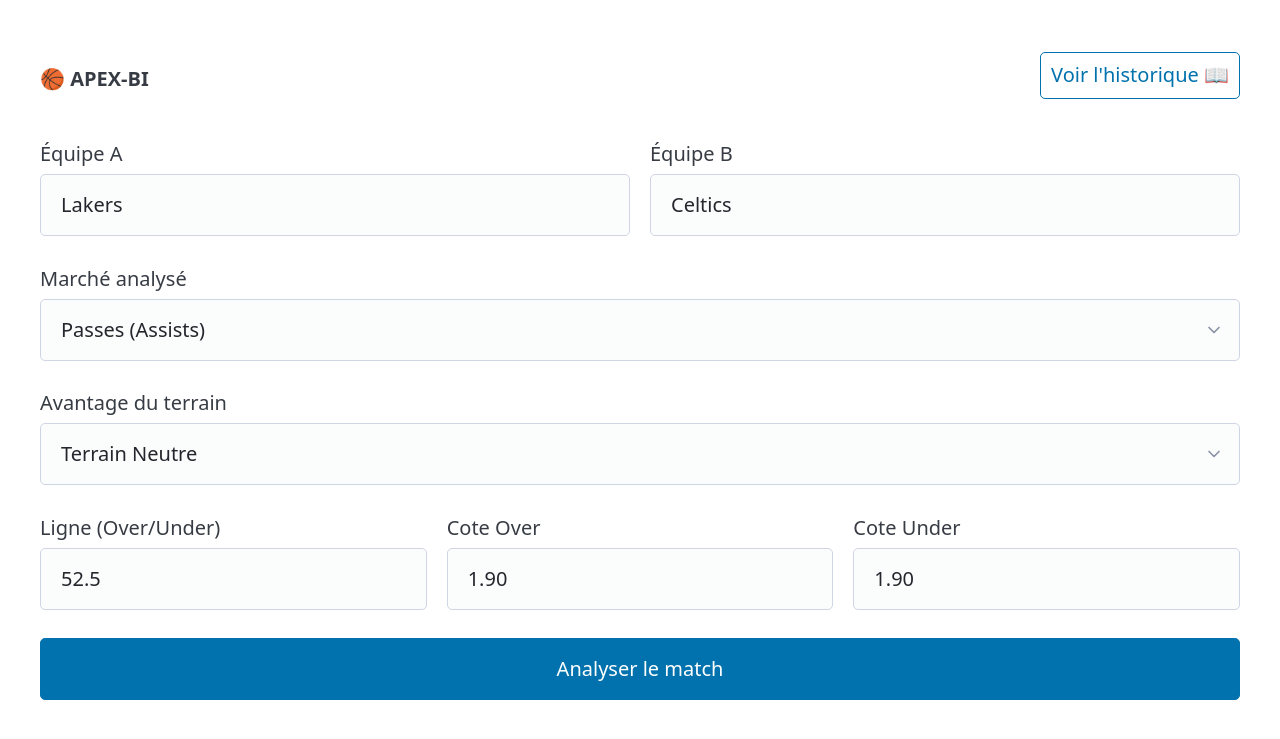
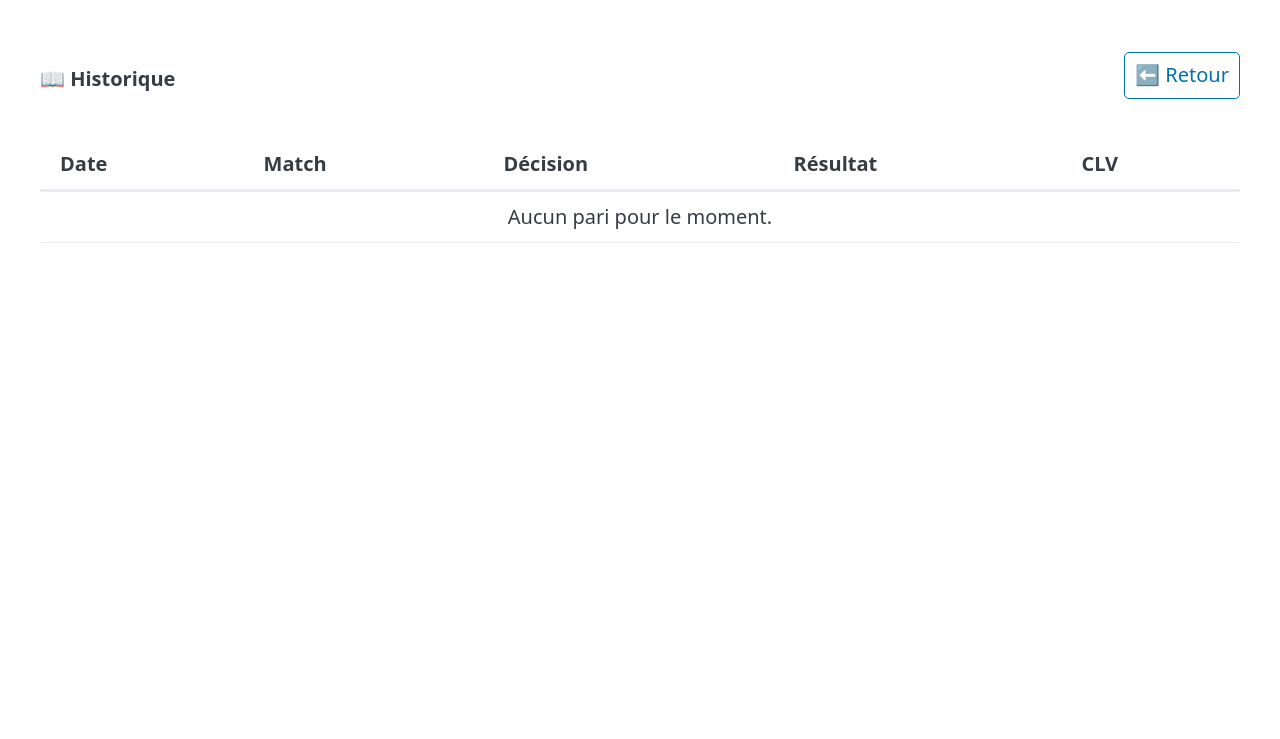
Before and after one commit to hamzypogba0610-pixel/apex-bot237, a FastAPI app: page /historique in a window 1280 px wide. Shown: the top 739 px of the page. Run offline with FastAPI, Linux system fonts and the light colour scheme; some libraries are stand-ins or nearby versions.

Commit message:
Update historique.html

```diff
--- a/templates/historique.html
+++ b/templates/historique.html
@@ -3,189 +3,104 @@
 <head>
     <meta charset="UTF-8">
     <meta name="viewport" content="width=device-width, initial-scale=1.0">
-    <title>APEX-BI | Analyseur NBA</title>
+    <title>Historique | APEX-BI</title>
     <link rel="stylesheet" href="https://cdn.jsdelivr.net/npm/@picocss/pico@2/css/pico.min.css">
     <style>
         body { padding: 20px; }
-        .carte-resultat {
-            margin-top: 30px;
-            padding: 20px;
-            border-radius: 12px;
-            box-shadow: 0 4px 15px rgba(0,0,0,0.1);
-            background-color: var(--pico-card-background-color);
-            border: 1px solid var(--pico-card-border-color);
-            animation: apparition 0.4s ease-out;
-        }
-        @keyframes apparition {
-            from { opacity: 0; transform: translateY(10px); }
-            to { opacity: 1; transform: translateY(0); }
-        }
-        .badge {
-            display: inline-block;
-            padding: 6px 12px;
-            border-radius: 20px;
-            font-weight: bold;
-            font-size: 0.9em;
-            letter-spacing: 0.5px;
-            text-transform: uppercase;
-        }
-        .badge-parier { background-color: #10b981; color: white; }
-        .badge-refus { background-color: #ef4444; color: white; }
-        .grille-stats {
-            display: grid;
-            grid-template-columns: repeat(3, 1fr);
-            gap: 15px;
-            margin-top: 20px;
-            text-align: center;
-            background: var(--pico-form-element-background-color);
-            padding: 15px;
-            border-radius: 8px;
-        }
-        .grille-stats small { color: var(--pico-muted-color); display: block; margin-bottom: 5px; }
-        .grille-stats strong { font-size: 1.2em; }
-
-        .zone-cotes-justes {
-            margin-top: 15px;
-            text-align: center;
-            font-size: 0.95em;
-            background: rgba(16, 185, 129, 0.1);
-            padding: 12px;
-            border-radius: 8px;
-            border: 1px solid rgba(16, 185, 129, 0.3);
-        }
-
+        .badge-parier { background-color: #10b981; color: white; padding: 4px 8px; border-radius: 4px; font-weight: bold; font-size: 0.8em;}
+        .badge-refus { background-color: #ef4444; color: white; padding: 4px 8px; border-radius: 4px; font-weight: bold; font-size: 0.8em;}
+        .btn-mini { padding: 2px 8px; font-size: 0.8em; margin-right: 4px; cursor: pointer; }
+        .btn-win { background-color: #10b981; color: white; border: none; border-radius: 4px; }
+        .btn-lose { background-color: #ef4444; color: white; border: none; border-radius: 4px; }
+        .btn-clv { background-color: #3b82f6; color: white; border: none; border-radius: 4px; }
         @media (max-width: 600px) {
-            .grille-stats { grid-template-columns: 1fr; gap: 10px; }
+            th, td { padding: 4px; font-size: 0.8em; }
+            .cache-telephone { display: none; }
         }
     </style>
 </head>
 <body>
     <main class="container">
         <nav style="margin-bottom: 20px;">
-            <ul>
-                <li><strong>🏀 APEX-BI</strong></li>
-            </ul>
-            <ul>
-                <li><a href="/historique" role="button" class="outline">Voir l'historique 📖</a></li>
-            </ul>
+            <ul><li><strong>📖 Historique</strong></li></ul>
+            <ul><li><a href="/" role="button" class="outline">⬅️ Retour</a></li></ul>
         </nav>
 
-        <form id="formulaire">
-            <div class="grid">
-                <label>Équipe A
-                    <input type="text" id="equipe_A" value="Lakers" required>
-                </label>
-                <label>Équipe B
-                    <input type="text" id="equipe_B" value="Celtics" required>
-                </label>
-            </div>
-
-            <label>Marché analysé
-                <select id="marche">
-                    <option value="passes">Passes (Assists)</option>
-                    <option value="rebonds">Rebonds</option>
-                    <option value="fautes">Fautes</option>
-                </select>
-            </label>
-
-            <label>Avantage du terrain
-                <select id="avantage_terrain">
-                    <option value="neutre">Terrain Neutre</option>
-                    <option value="domicile_A">Équipe A joue à domicile</option>
-                    <option value="domicile_B">Équipe B joue à domicile</option>
-                </select>
-            </label>
-
-            <div class="grid">
-                <label>Ligne (Over/Under)
-                    <input type="number" step="0.5" id="ligne" value="52.5" required>
-                </label>
-                <label>Cote Over
-                    <input type="number" step="0.01" id="cote_over" value="1.90" required>
-                </label>
-                <label>Cote Under
-                    <input type="number" step="0.01" id="cote_under" value="1.90" required>
-                </label>
-            </div>
-
-            <button type="submit" id="btn-analyser">Analyser le match</button>
-        </form>
-
-        <div id="resultat" style="display:none;"></div>
+        <div style="overflow-x: auto;">
+            <table>
+                <thead>
+                    <tr>
+                        <th class="cache-telephone">Date</th>
+                        <th>Match</th>
+                        <th>Décision</th>
+                        <th>Résultat</th>
+                        <th>CLV</th>
+                    </tr>
+                </thead>
+                <tbody>
+                    {% for pari in paris %}
+                    <tr>
+                        <td class="cache-telephone">{{ pari.date_creation[:10] }}</td>
+                        <td>{{ pari.match }}<br><small>{{ pari.marche }}</small></td>
+                        <td>
+                            {% if 'PARIER' in pari.decision %}
+                                <span class="badge-parier">{{ pari.decision }}</span>
+                            {% else %}
+                                <span class="badge-refus">{{ pari.decision }}</span>
+                            {% endif %}
+                        </td>
+                        <td>
+                            {% if pari.resultat_reel == 1 %}
+                                <span style="color: #10b981; font-weight: bold;">Gagné ✅</span>
+                            {% elif pari.resultat_reel == 0 %}
+                                <span style="color: #ef4444; font-weight: bold;">Perdu ❌</span>
+                            {% else %}
+                                <button class="btn-mini btn-win" onclick="noterResultat({{ pari.id }}, 1)">Gagné</button>
+                                <button class="btn-mini btn-lose" onclick="noterResultat({{ pari.id }}, 0)">Perdu</button>
+                            {% endif %}
+                        </td>
+                        <td>
+                            {% if pari.clv is not none %}
+                                {% if pari.clv > 0 %}
+                                    <span style="color: #10b981; font-weight: bold;">+{{ (pari.clv * 100) | round(1) }}%</span>
+                                {% else %}
+                                    <span style="color: #ef4444; font-weight: bold;">{{ (pari.clv * 100) | round(1) }}%</span>
+                                {% endif %}
+                            {% else %}
+                                <button class="btn-mini btn-clv" onclick="noterCloture({{ pari.id }})">Saisir Clôture</button>
+                            {% endif %}
+                        </td>
+                    </tr>
+                    {% else %}
+                    <tr><td colspan="5" style="text-align: center;">Aucun pari pour le moment.</td></tr>
+                    {% endfor %}
+                </tbody>
+            </table>
+        </div>
     </main>
 
     <script>
-        document.getElementById('formulaire').addEventListener('submit', async (e) => {
-            e.preventDefault();
+        async function noterResultat(id, resultat) {
+            if(!confirm("Confirmer le résultat ?")) return;
+            try {
+                const reponse = await fetch(`/api/noter-resultat/${id}/${resultat}`, { method: 'POST' });
+                if(reponse.ok) window.location.reload();
+                else alert("Erreur lors de la notation.");
+            } catch (e) { alert("Erreur de connexion."); }
+        }
 
-            const btn = document.getElementById('btn-analyser');
-            btn.setAttribute('aria-busy', 'true');
-            btn.innerText = "Analyse en cours...";
-
-            const donnees = {
-                equipe_A: document.getElementById('equipe_A').value,
-                equipe_B: document.getElementById('equipe_B').value,
-                marche: document.getElementById('marche').value,
-                avantage_terrain: document.getElementById('avantage_terrain').value,
-                ligne: parseFloat(document.getElementById('ligne').value),
-                cote_over: parseFloat(document.getElementById('cote_over').value),
-                cote_under: parseFloat(document.getElementById('cote_under').value)
-            };
+        async function noterCloture(id) {
+            let over = prompt("Entrez la cote de clôture OVER :");
+            if(!over) return;
+            let under = prompt("Entrez la cote de clôture UNDER :");
+            if(!under) return;
 
             try {
-                const reponse = await fetch('/analyser', {
-                    method: 'POST',
-                    headers: { 'Content-Type': 'application/json' },
-                    body: JSON.stringify(donnees)
-                });
-
-                const data = await reponse.json();
-                const divResultat = document.getElementById('resultat');
-
-                if (reponse.ok) {
-                    const decision = data.decision_financiere.decision;
-                    const badgeCss = decision.includes('PARIER') ? 'badge-parier' : 'badge-refus';
-
-                    divResultat.innerHTML = `
-                        <article class="carte-resultat">
-                            <header style="display: flex; justify-content: space-between; align-items: center; margin-bottom: 15px;">
-                                <h3 style="margin: 0;">${data.match}</h3>
-                                <span class="badge ${badgeCss}">${decision}</span>
-                            </header>
-
-                            <div class="grille-stats">
-                                <div>
-                                    <small>Total attendu</small>
-                                    <strong>${data.analyse_sportive.total_attendu}</strong>
-                                </div>
-                                <div>
-                                    <small>Proba Modèle (Over)</small>
-                                    <strong>${(data.probabilites_calibrees.p_over * 100).toFixed(1)}%</strong>
-                                </div>
-                                <div>
-                                    <small>Valeur Espérée (EV)</small>
-                                    <strong>${(data.decision_financiere.ev_choisie * 100).toFixed(1)}%</strong>
-                                </div>
-                            </div>
-
-                            <!-- NOUVELLE ZONE : Cotes Justes -->
-                            <div class="zone-cotes-justes">
-                                <span style="color: #10b981; font-weight: bold;">💡 Cotes Justes du Modèle :</span>
-                                Over à <strong>${data.cotes_justes.cote_juste_over}</strong> | Under à <strong>${data.cotes_justes.cote_juste_under}</strong>
-                            </div>
-                        </article>
-                    `;
-                    divResultat.style.display = 'block';
-                } else {
-                    alert("Erreur : " + data.detail);
-                }
-            } catch (error) {
-                alert("Erreur de connexion au serveur.");
-            } finally {
-                btn.removeAttribute('aria-busy');
-                btn.innerText = "Analyser le match";
-            }
-        });
+                const reponse = await fetch(`/api/noter-cloture/${id}?cote_over=${over}&cote_under=${under}`, { method: 'POST' });
+                if(reponse.ok) window.location.reload();
+                else alert("Erreur lors de l'enregistrement.");
+            } catch (e) { alert("Erreur de connexion."); }
+        }
     </script>
 </body>
     </html>
```
